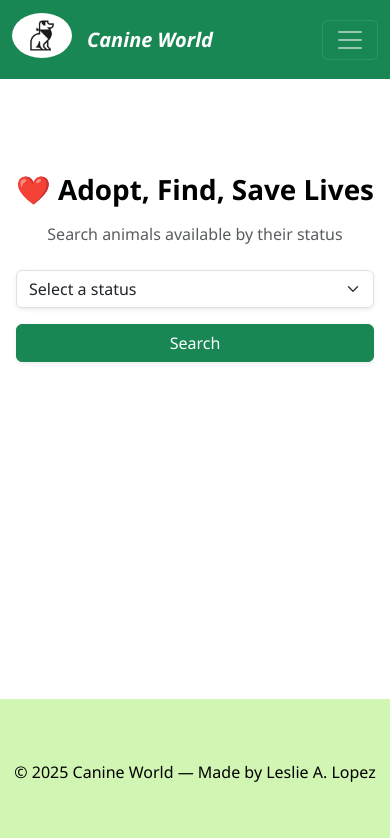
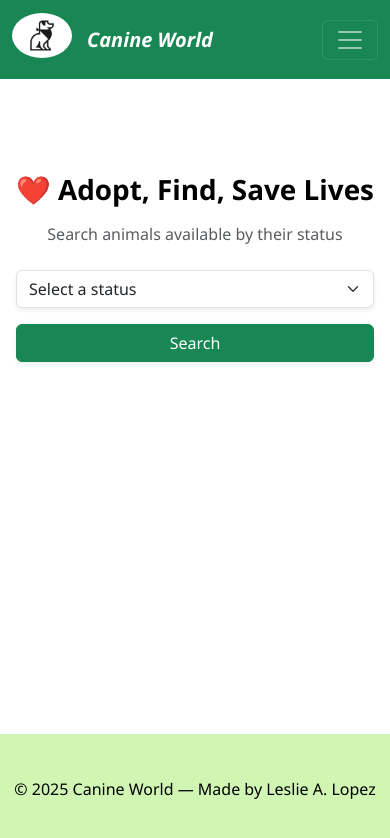
Before and after one commit to Leslie589/Canine-World, a React (Create React App) app: page /adoption in a window 390 px wide. Shown: the top 838 px of the page. Built offline with nearby package versions, Linux system fonts and the light colour scheme.

Commit message:
Actualizado

```diff
--- a/src/styles.css
+++ b/src/styles.css
@@ -279,7 +279,7 @@ html, body, #root {
   }
 
   .footer {
-    height:145px;
+    height:110px;
     padding: 20px 10px;
   }
 
```
